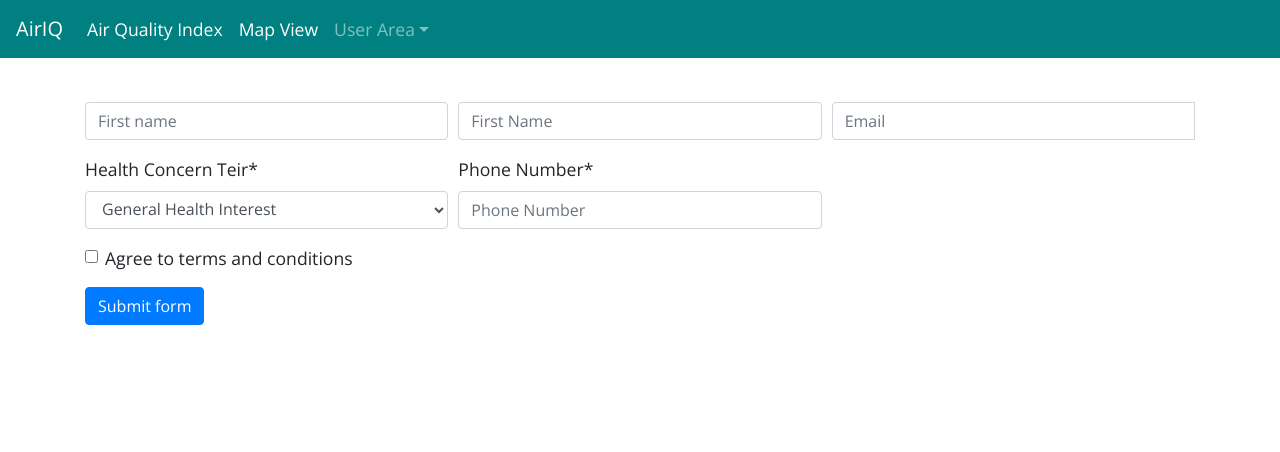
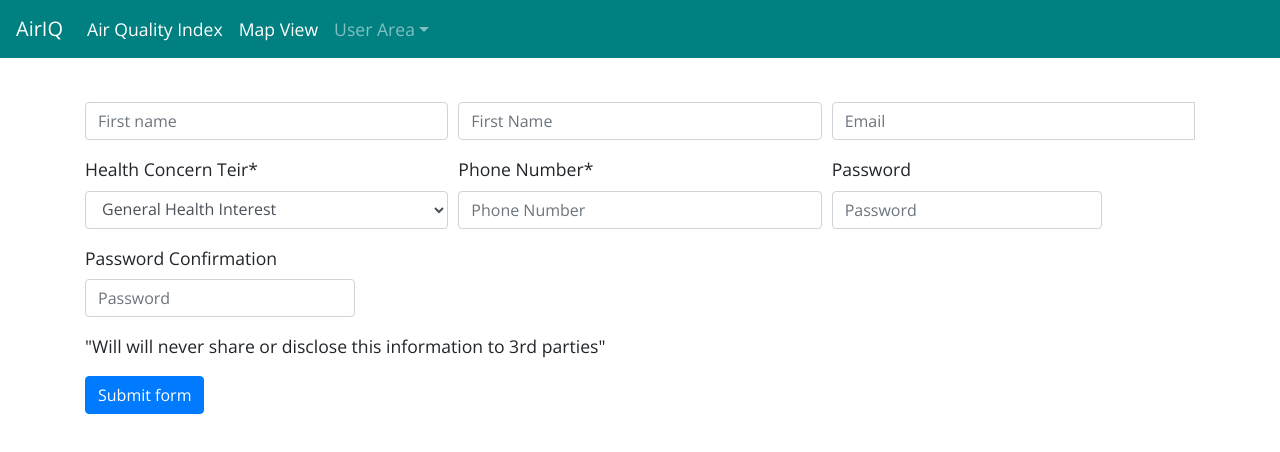
Before and after one commit to sogbdn/AirIQ, a React (Create React App) app in the folder client/: page /register in a window 1280 px wide. Shown: the top 452 px of the page. Built offline with nearby package versions, Linux system fonts and the light colour scheme; what google-maps-react, react-geolocated would draw is missing.

Commit message:
adding password field to registration

```diff
--- a/client/src/NavBar.js
+++ b/client/src/NavBar.js
@@ -40,6 +40,9 @@ class NavBar extends Component {
                   <Link to={'/login'}>Login</Link>
                 </NavDropdown.Item>
                 <NavDropdown.Item>
+                  <Link to={'/logout'}>Logout</Link>
+                </NavDropdown.Item>
+                <NavDropdown.Item>
                   <Link to={'/user'}>User Profile</Link>
                 </NavDropdown.Item>
                 <NavDropdown.Item>
--- a/client/src/components/pages/Registration.js
+++ b/client/src/components/pages/Registration.js
@@ -217,16 +217,21 @@ export default class Registration extends Component {
       }
         </Form.Group>
 
-        <Form.Group as={Col} md="3" controlId="validationCustom04">
+
+        <Form.Group as={Col} md="3" controlId="validationCustom04" controlId="formBasicPassword">
+    <Form.Label>Password</Form.Label>
+    <Form.Control type="password" placeholder="Password" required />
+
+        </Form.Group>
+        <Form.Group as={Col} md="3" controlId="validationCustom04" controlId="formBasicPassword">
+    <Form.Label>Password Confirmation</Form.Label>
+    <Form.Control type="password" placeholder="Password" required />
 
         </Form.Group>
       </Form.Row>
       <Form.Group>
-        <Form.Check
 
-          label="Agree to terms and conditions"
-          feedback="You must agree before submitting."
-        />
+         "Will will never share or disclose this information to 3rd parties"
       </Form.Group>
       <Button type="submit">Submit form</Button>
     </Form>
```
